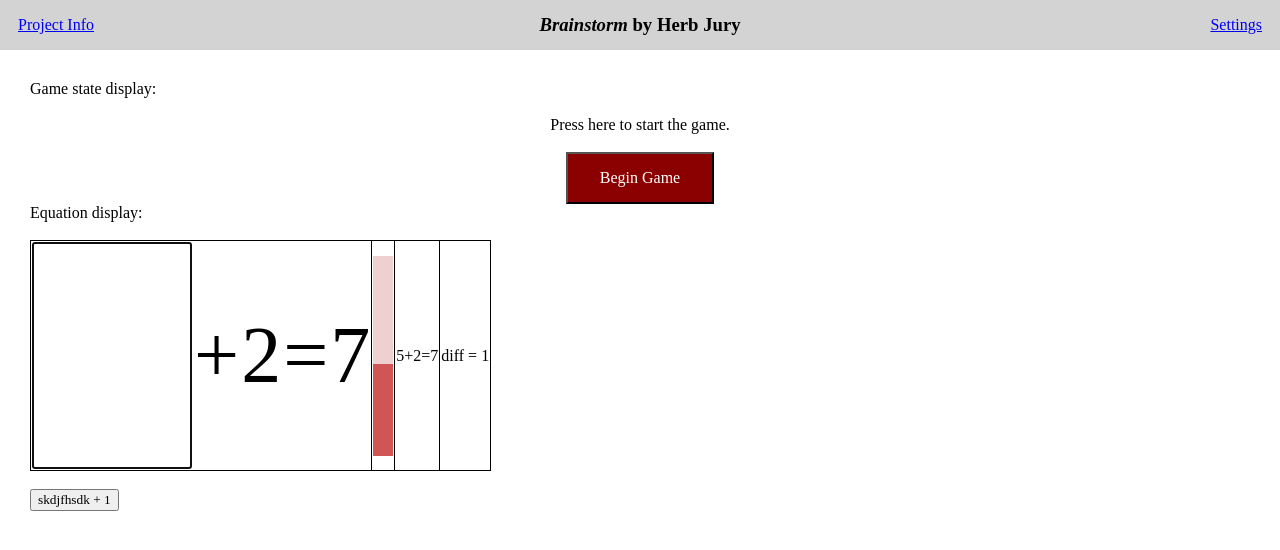
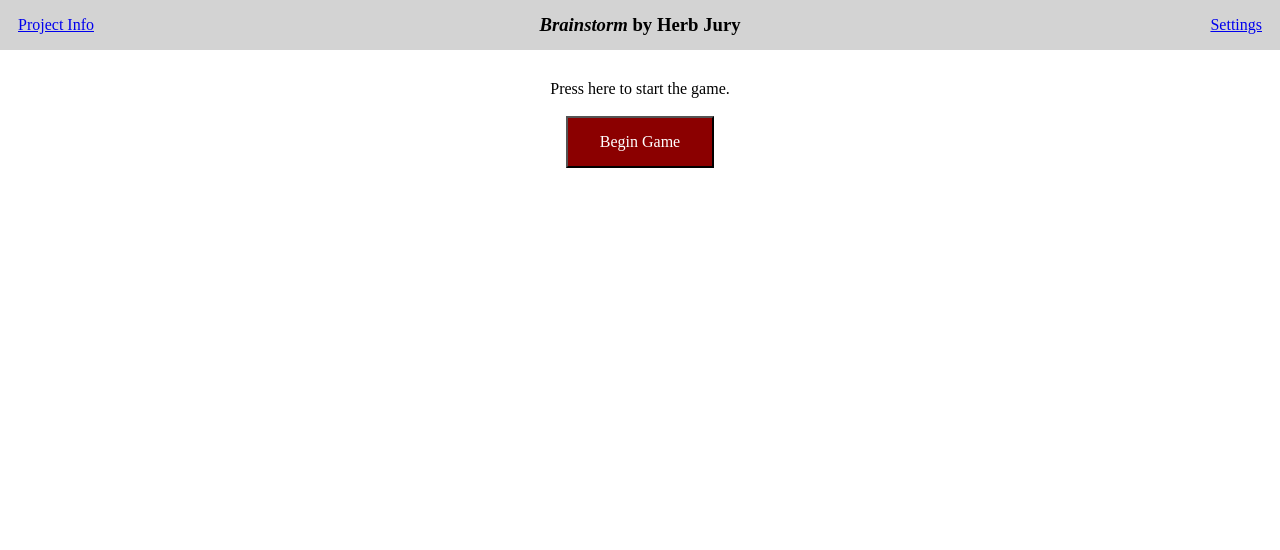
Before and after one commit to MrMugwump/BrainstormComp225, a Next.js app: page / in a window 1280 px wide. Shown: the top 550 px of the page. Built offline with nearby package versions, Linux system fonts and the light colour scheme.

Commit message:
Removed all but gameScene from page

```diff
--- a/src/app/page.tsx
+++ b/src/app/page.tsx
@@ -45,20 +45,15 @@ export default function Home() {
         </table>
 
         <div className="content">
+
+        {/* SettingsModule handles the settings sidebar. */}
         <SettingsModule
         isActive={isActive}
         difficultySetting={difficultySetting}/>
 
-
-        <p>Game state display:</p>
-        <br></br>
+        {/* GameScene handles all of the processes of the actual gameplay. This is where the EquationDisplay is displayed. */}
         <GameScene/>
 
-        <p>Equation display:</p>
-        <br></br>
-        <EquationDisplay/>
-        <br></br>
-        <button className='button button1' onClick={()=>setTimeEnded((_timeEnded)=>-1*_timeEnded)}>skdjfhsdk + {timeEnded}</button>
 
         </div> {/*End of non-header/footer content.*/}
       </body>
```
